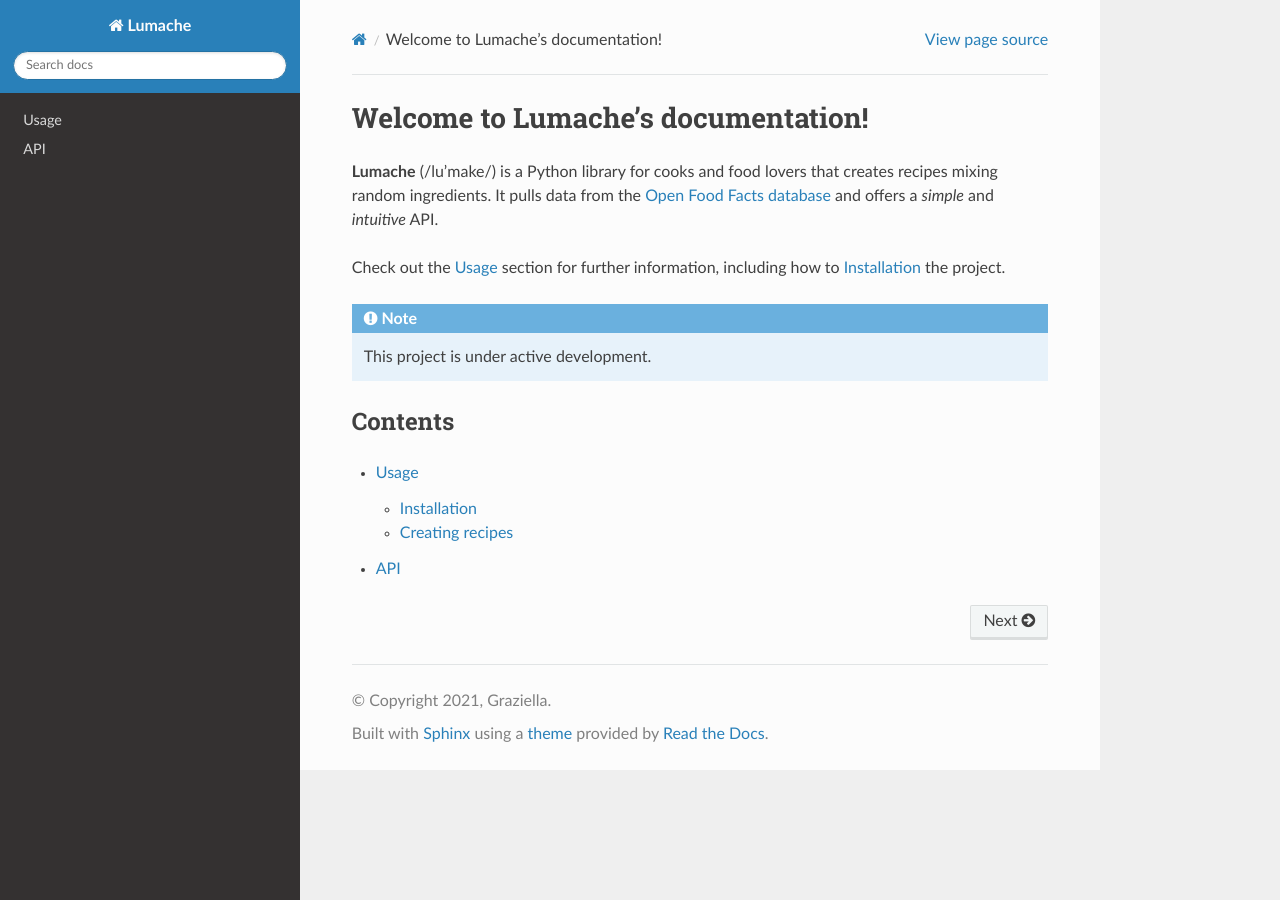
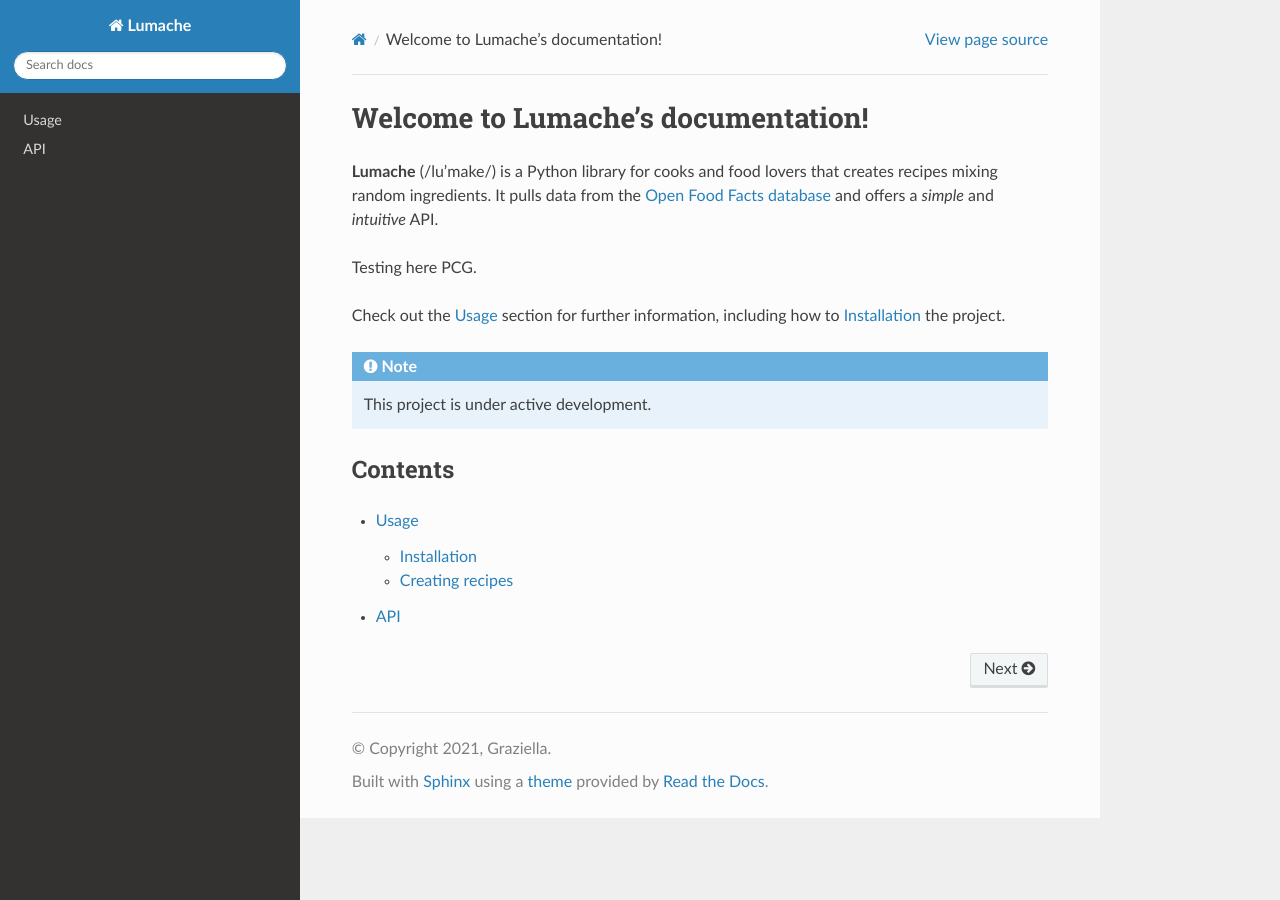
Before and after one commit to patrickcgray/rtd-tutorial, a Sphinx documentation site: the page built from docs/source/index.rst, in a window 1280 px wide. Built offline with Sphinx 7.4.7 and the Read the Docs theme 3.1.0, drawn with Linux system fonts in a browser that asks for light colours.

Commit message:
Update index.rst

```diff
--- a/docs/source/index.rst
+++ b/docs/source/index.rst
@@ -5,6 +5,8 @@ Welcome to Lumache's documentation!
 that creates recipes mixing random ingredients.
 It pulls data from the `Open Food Facts database <https://world.openfoodfacts.org/>`_
 and offers a *simple* and *intuitive* API.
+
+Testing here PCG.
 
 Check out the :doc:`usage` section for further information, including
 how to :ref:`installation` the project.
```
